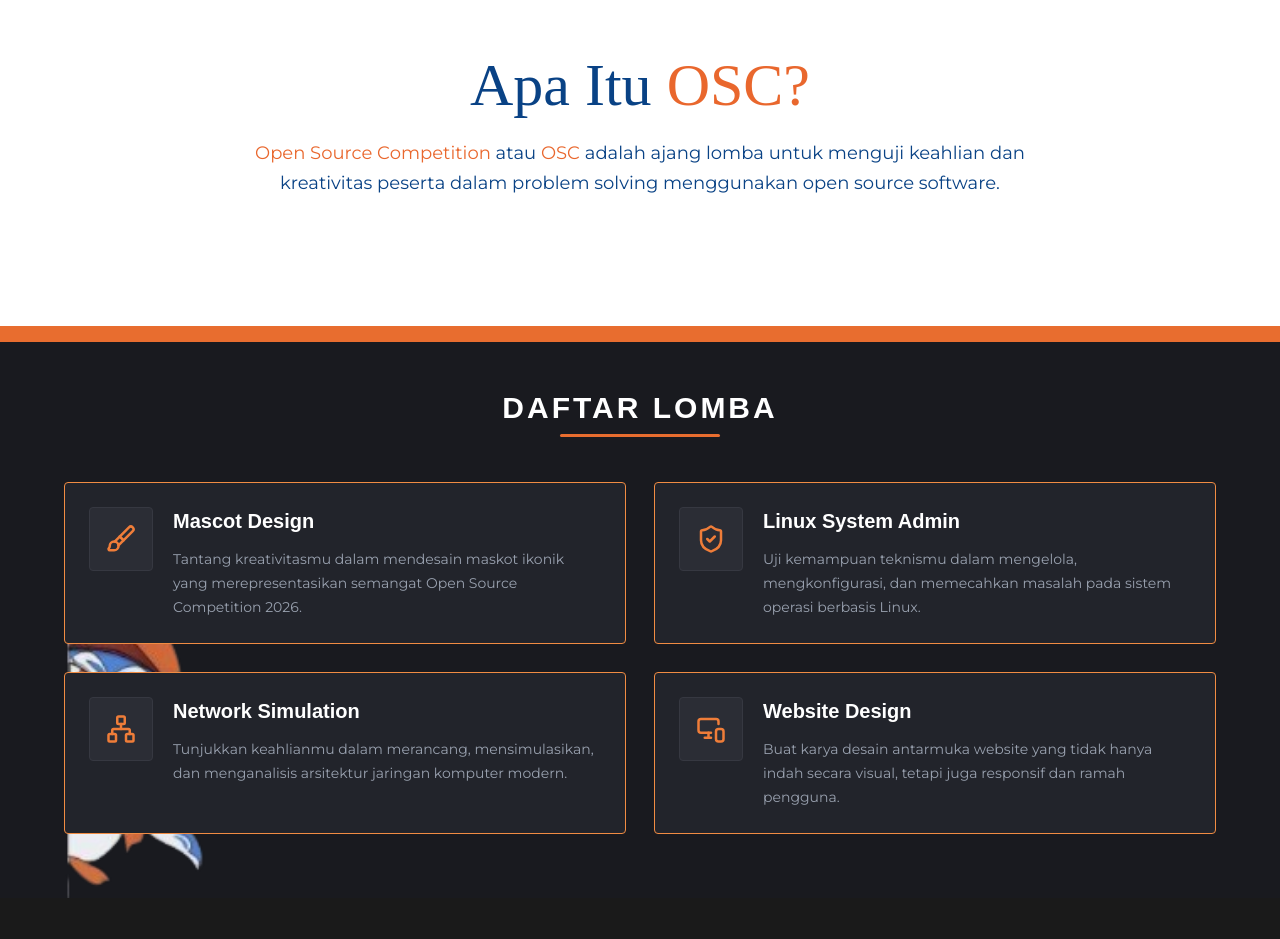
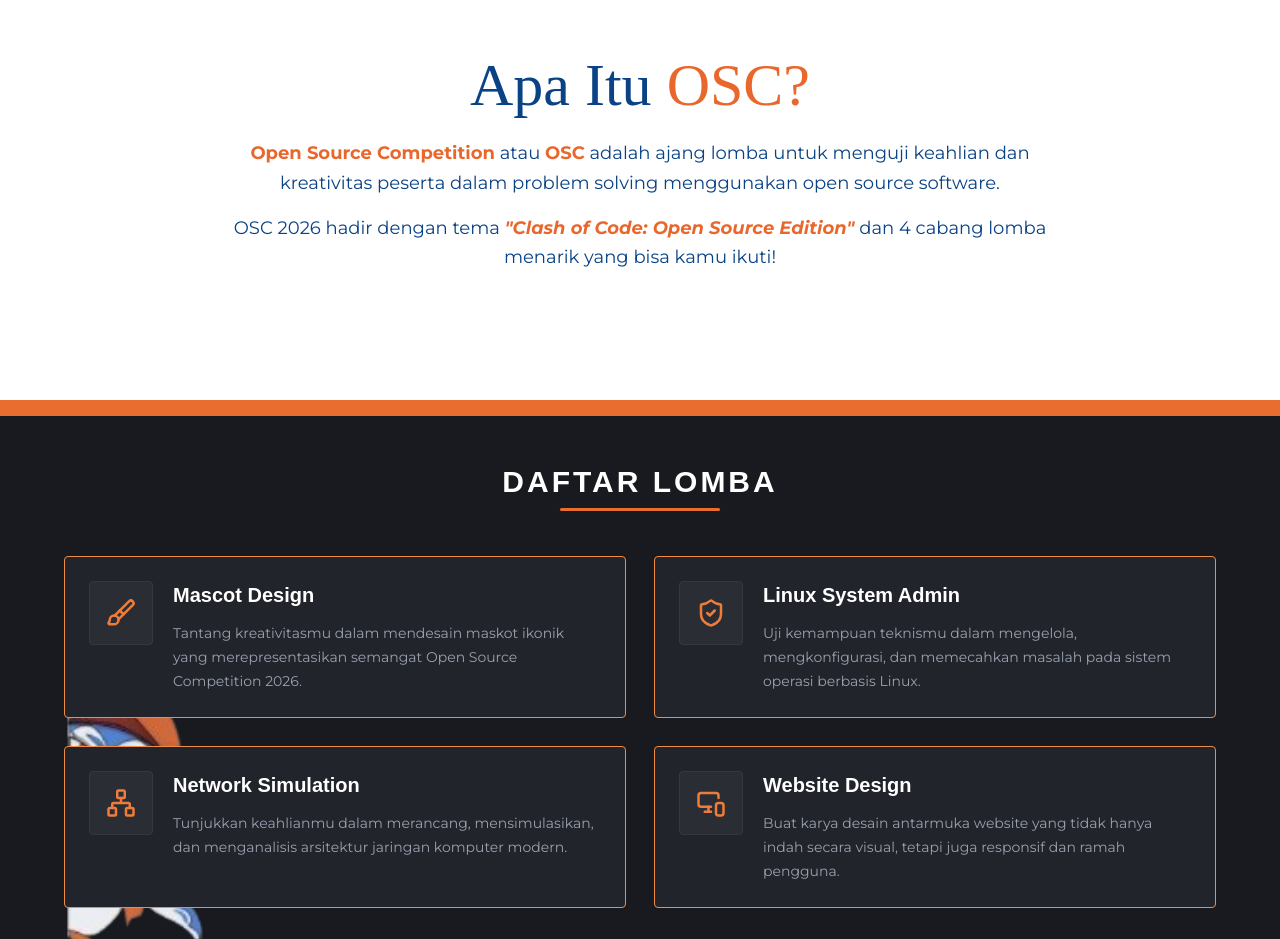
Before and after one commit to Batam-Linux-User-Group/osc2026, a React (Vite) app: page / in a window 1280 px wide. Shown: the part 900-1839 px from the top of the page. Built offline with nearby package versions, Linux system fonts and the light colour scheme; no server answers; a web font is replaced by a local one.

Commit message:
feat: add theme description and competition info to about section

```diff
--- a/src/components/LandingPage/About.tsx
+++ b/src/components/LandingPage/About.tsx
@@ -29,12 +29,21 @@ const About = () => {
       </div>
 
       {/* Deskripsi */}
-      <p
-        className="text-lg leading-relaxed"
-        style={{ color: '#094285' }}
-      >
-        <span className="text-orange-primary">Open Source Competition</span> atau <span className="text-orange-primary">OSC</span> adalah ajang lomba untuk menguji keahlian dan kreativitas peserta dalam problem solving menggunakan open source software.
-      </p>
+      <div className="space-y-4">
+        <p
+          className="text-lg leading-relaxed"
+          style={{ color: '#094285' }}
+        >
+          <span className="text-orange-primary font-bold">Open Source Competition</span> atau <span className="text-orange-primary font-bold">OSC</span> adalah ajang lomba untuk menguji keahlian dan kreativitas peserta dalam problem solving menggunakan open source software.
+        </p>
+
+        <p
+          className="text-lg leading-relaxed"
+          style={{ color: '#094285' }}
+        >
+          OSC 2026 hadir dengan tema <span className="font-bold italic text-orange-primary">"Clash of Code: Open Source Edition"</span> dan 4 cabang lomba menarik yang bisa kamu ikuti!
+        </p>
+      </div>
     </section>
   );
 };
```
